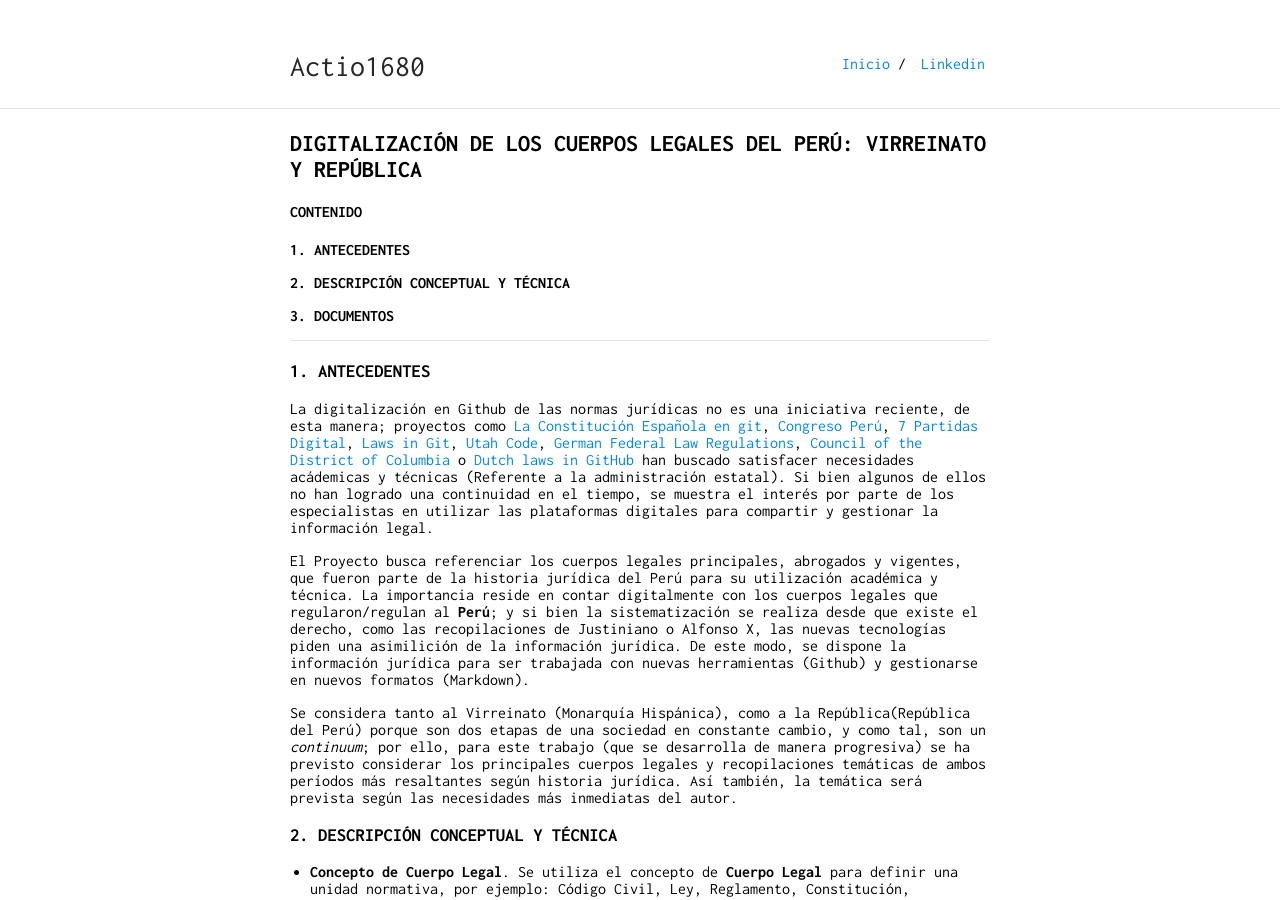
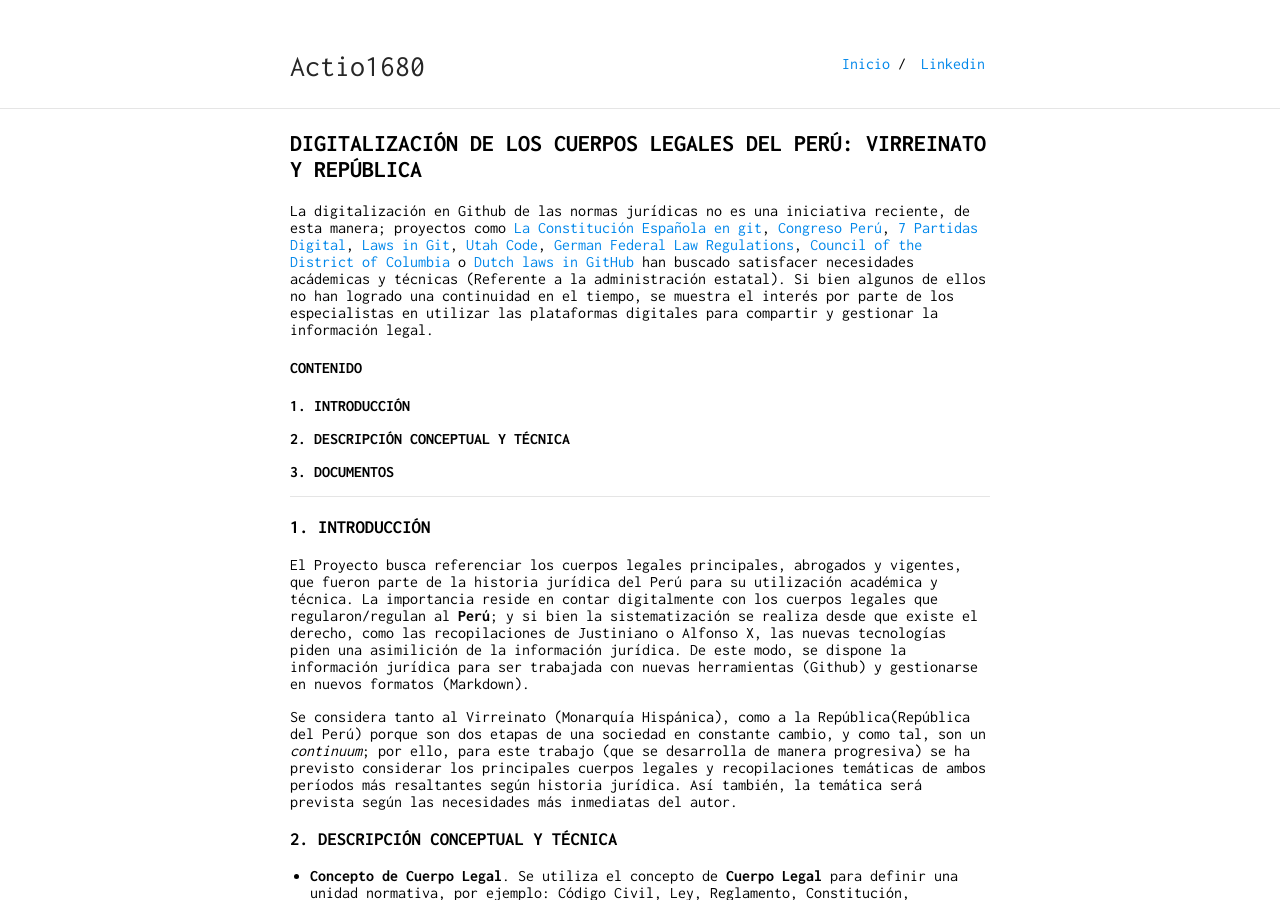
Before and after one commit to actio1680/actio1680.github.io, a Jekyll site: the page built from proyecto2/presentacion2.md, in a window 1280 px wide and 900 px high. Built offline with Jekyll 4.4.1, drawn with Linux system fonts in a browser that asks for light colours; our own code applies the rules of GitHub Pages for plain Markdown files; some of the changed lines change nothing that is shown.

Commit message:
Update presentacion2.md

```diff
--- a/proyecto2/presentacion2.md
+++ b/proyecto2/presentacion2.md
@@ -2,9 +2,10 @@
 layout: default
 ---
 ## DIGITALIZACIÓN DE LOS CUERPOS LEGALES DEL PERÚ: VIRREINATO Y REPÚBLICA
+La digitalización en Github de las normas jurídicas no es una iniciativa reciente, de esta manera; proyectos como [La Constitución Española en git](https://github.com/hpalacio/leyes), [Congreso Perú](https://github.com/jeqo/peru-congreso), [7 Partidas Digital](https://github.com/7PartidasDigital), [Laws in Git](https://leibniz-internship-report.herokuapp.com/nl_linked_legal_data/laws_in_git), [Utah Code](https://github.com/divegeek/utahcode), [German Federal Law Regulations](https://github.com/bundestag/gesetze), [Council of the District of Columbia](https://github.com/DCCouncil) o [Dutch laws in GitHub](https://github.com/statengeneraal/laws-markdown) han buscado satisfacer necesidades acádemicas y técnicas (Referente a la administración estatal). Si bien algunos de ellos no han logrado una continuidad en el tiempo, se muestra el interés por parte de los especialistas en utilizar las plataformas digitales para compartir y gestionar la información legal.
 
 #### CONTENIDO
-**1. ANTECEDENTES**
+**1. INTRODUCCIÓN**
 
 **2. DESCRIPCIÓN CONCEPTUAL Y TÉCNICA**
 
@@ -12,9 +13,7 @@ layout: default
 
 ---
 
-### 1. ANTECEDENTES
-
-La digitalización en Github de las normas jurídicas no es una iniciativa reciente, de esta manera; proyectos como [La Constitución Española en git](https://github.com/hpalacio/leyes), [Congreso Perú](https://github.com/jeqo/peru-congreso), [7 Partidas Digital](https://github.com/7PartidasDigital), [Laws in Git](https://leibniz-internship-report.herokuapp.com/nl_linked_legal_data/laws_in_git), [Utah Code](https://github.com/divegeek/utahcode), [German Federal Law Regulations](https://github.com/bundestag/gesetze), [Council of the District of Columbia](https://github.com/DCCouncil) o [Dutch laws in GitHub](https://github.com/statengeneraal/laws-markdown) han buscado satisfacer necesidades acádemicas y técnicas (Referente a la administración estatal). Si bien algunos de ellos no han logrado una continuidad en el tiempo, se muestra el interés por parte de los especialistas en utilizar las plataformas digitales para compartir y gestionar la información legal.
+### 1. INTRODUCCIÓN
 
 El Proyecto busca referenciar los cuerpos legales principales, abrogados y vigentes, que fueron parte de la historia jurídica del Perú para su utilización académica y técnica. La importancia reside en contar digitalmente con los cuerpos legales que regularon/regulan al **Perú**; y si bien la sistematización se realiza desde que existe el derecho, como las recopilaciones de Justiniano o Alfonso X, las nuevas tecnologías piden una asimilición de la información jurídica. De este modo, se dispone la información jurídica para ser  trabajada con nuevas herramientas (Github) y gestionarse en nuevos formatos (Markdown).
 
```
